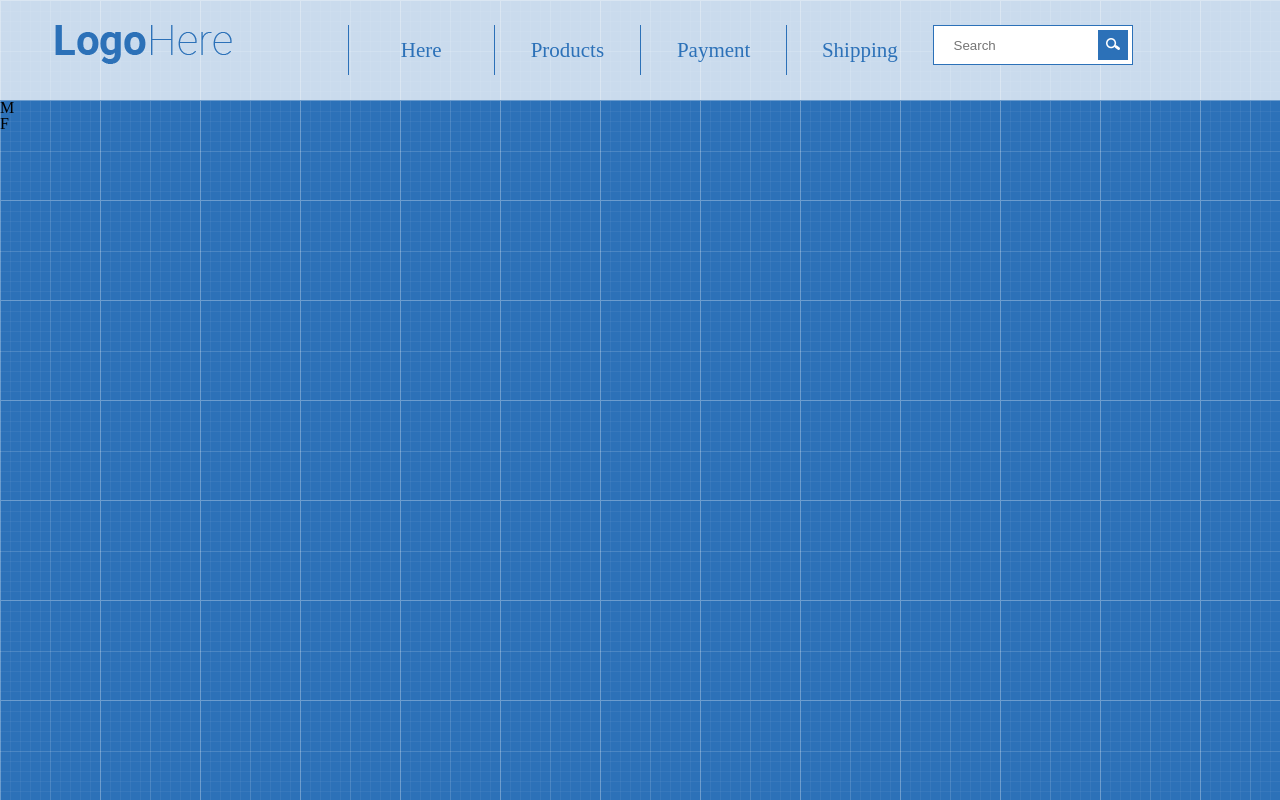
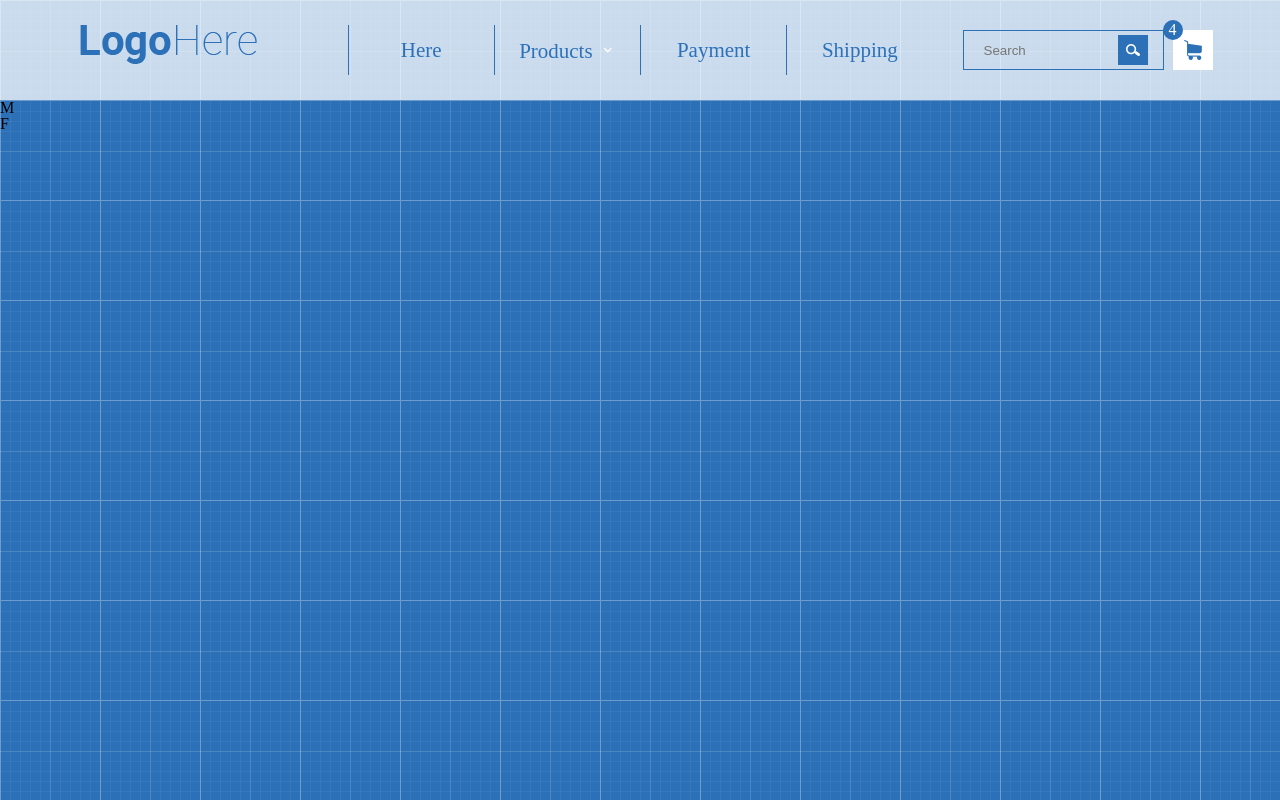
Before and after one commit to AnastasiaKoval18/AnastasiaKoval18.github.io, a plain HTML site: page index.html in a window 1280 px wide. Drawn offline with Linux system fonts and the light colour scheme.

Commit message:
add basket and search

```diff
--- a/index.css
+++ b/index.css
@@ -6,12 +6,22 @@ body{
 	font-family: 'Roboto', sans-serif;
 	background-image: url("images/patt.png");
 }
+@font-face {
+  font-family: 'Material Icons';
+  font-style: normal;
+  font-weight: 400;
+  src: url(https://example.com/MaterialIcons-Regular.eot); /* For IE6-8 */
+  src: local('Material Icons'),
+    local('MaterialIcons-Regular'),
+    url(https://example.com/MaterialIcons-Regular.woff2) format('woff2'),
+    url(https://example.com/MaterialIcons-Regular.woff) format('woff'),
+    url(https://example.com/MaterialIcons-Regular.ttf) format('truetype');
+}
 
 .header{
     background-color: rgba(255,255,255,0.75);
     padding: 25px 0;
 }
-
 
 .container{
 	width: 1170px;
@@ -28,6 +38,7 @@ body{
 }
 .col-3{
 	width: 25%;
+	padding-left: 25px;
 }
 .col-6{
 	width: 50%;
@@ -36,6 +47,16 @@ body{
 	float: left;
 	width: 25%;
 	border-left: 1px solid #2c71b8;
+	position: relative;
+	display: inline-block;
+}
+#products>*::after{
+	content: "expand_more";
+	color: white;
+	font-family: 'Material Icons';
+	font-size: 16px;
+	padding-left: 7px;
+
 }
 .menu a{
 	display: block;
@@ -49,16 +70,35 @@ body{
 .menu a:hover{
 	color: white;
 	background-color: #2c71b8;
+
 }
 .pole{
-	width: 200px;
 	height: 40px;
+	background-color: inherit;
+
+
 
 }
 .search{
-	position:relative;
+	position: relative;
 	width: 200px;
+	float: left;
+	padding: 5px;
 
+}
+.search-icon{
+	background-image: url(images/lupa.png);
+	background-position: center;
+	background-repeat: no-repeat;
+	position: absolute;
+    top: 5px;
+    right: 5px;
+    width: 30px;
+    height: 30px;
+    margin: 5px;
+    background-color: #2c71b8;
+    /*text-align: center;
+    line-height: 30px;*/
 }
 
 input{
@@ -77,8 +117,45 @@ button{
 	border: none;
 	background: #2c71b8;
 	cursor: pointer;
+}
+ .basket-container{
+    padding: 5px;
+    position: relative;
+    height: 50px;
+    line-height: 60px;
+    width: 60px;
+    float: left;
+    margin-top: -10px;
 
+ }
+
+
+ .basket{
+ 	background-image: url(images/basket.png);
+ 	background-color: white;
+ 	background-repeat: no-repeat;
+ 	background-position: center;
+ 	width: 40px;
+ 	height: 40px;
+ 	position: relative;
+ 	float: right;
+	content: '';
+	top: 10px;
+
+ }
+ .counter{
+ 	width: 20px;
+ 	height: 20px;
+ 	background-color: #2c71b8;
+ 	border-radius: 50%;
+ 	position: absolute;
+ 	background-position: center;
+ 	color: white;
+ 	z-index: 2;
+ 	line-height: 20px;
+    text-align: center;
 }
-button:before{
 
+.submenu{
+	display: none;
 }
--- a/index.html
+++ b/index.html
@@ -6,6 +6,8 @@
 <link rel="stylesheet" href="index.css">
 <link rel="stylesheet" href="reset.css">
 <link href="https://fonts.googleapis.com/css?family=Roboto:300,700" rel="stylesheet">
+<link href="https://fonts.googleapis.com/icon?family=Material+Icons"
+      rel="stylesheet">
 <body>
 	<header class="header">
 		<div class="container">
@@ -16,20 +18,38 @@
 				<div class="col-6">
 					<ul class="menu">
 						<li><a href="">Here</a></li>
-						<li><a href="">Products</a></li>
+						<li id="products"><a href="">Products</a>
+							<ul class="submenu">
+                           <li><a href="">Lorem ipsum dolor</a></li>
+                          <li><a href="">Sit amet</a></li>
+                       <li><a href="">Consectetur adipisicing</a></li>
+                          <li><a href="">Tempor incididunt</a></li>
+                          <li><a href="">Dolore magna aliqua</a></li>
+                          <li><a href="">Ut enim ad minim veniam</a></li>
+                          <li><a href="">Quis nostrud</a></li>
+                               </ul>
+							</li>
 						<li><a href="">Payment</a></li>
 						<li><a href="">Shipping</a></li>
+
 					</ul>
 				</div>
 				<div class="col-3">
-					<form class="search">
+					<div class="search">
+
                         <input class="pole" type="search" placeholder="Search">
-                        <button type="submit"><img src="images/lupa.png"></button>
+                        <div class="search-icon"></div>
+                    </div>
 
-                     </form>
+                    <div class="basket-container">
+                     	<div class="counter">4</div>
+                     		<div class="basket"></div>
+                     </div>
+
 				</div>
 
-			</div>
+
+
    </header>
 
 
```
Also changed, not shown: images/basket.png (added).
